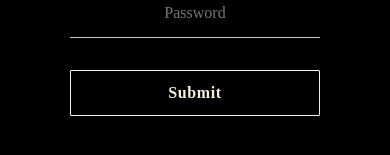
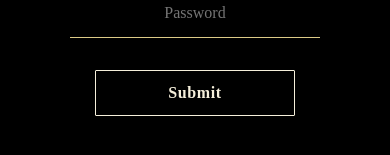
Before and after one commit to kamalmango/feline-productions, a React (Create React App) app: page / in a window 390 px wide. Shown: the part 443-598 px from the top of the page. Built offline with nearby package versions, Linux system fonts and the light colour scheme; a web font is replaced by a local one.

Commit message:
adjust button for mobile

```diff
--- a/src/App.css
+++ b/src/App.css
@@ -76,11 +76,16 @@
   }
 
   .button {
-    width: 250px;
+    width: 200px;
+    align-self: center;
   }
 
   .logo {
     height: 600px;
     width: 600px;
   }
+
+  .error-message {
+    font-size: 12px;
+  }
 }
```
